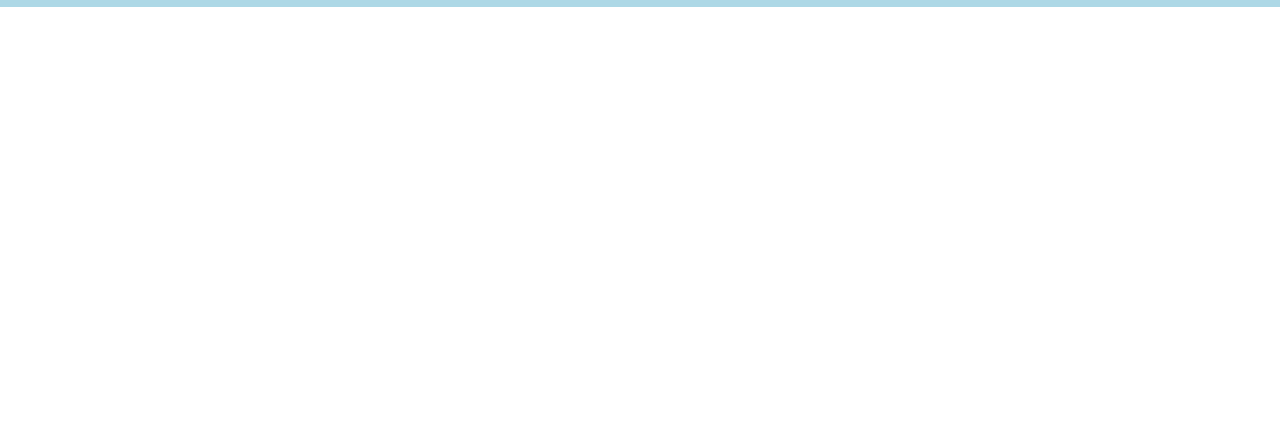
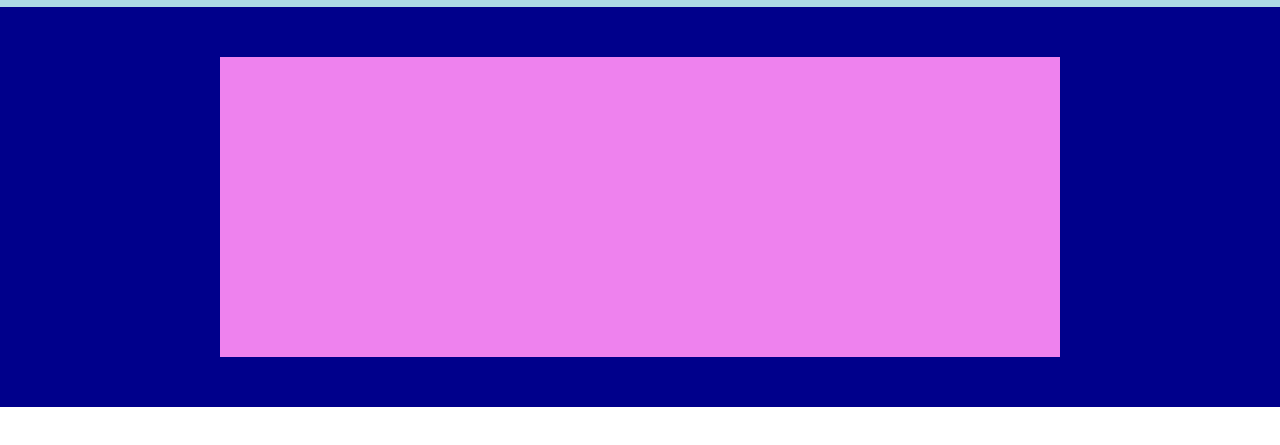
Before and after one commit to matteobonesini/htmlcss-struttura-discord, a plain HTML site: page index.html in a window 1280 px wide. Shown: the part 53-498 px from the top of the page. Drawn offline with Linux system fonts and the light colour scheme.

Commit message:
Completato HEADER

```diff
--- a/css/style.css
+++ b/css/style.css
@@ -20,7 +20,7 @@ html {
 header .container {
     display: flex;
 }
-header .container > * {
+header #top .container > * {
     margin: 10px 0;
     padding: 0 10px;
     height: 40px;
@@ -41,6 +41,14 @@ header #login {
 }
 
 
+header #bottom .container {
+    justify-content: center;
+}
+header #header-bottom-section {
+    margin: 50px 0;
+    width: 70%;
+    height: 300px;
+}
 
 
 
@@ -52,10 +60,16 @@ header #login {
 
 /* DEBUG */
 
-.debug header {
+.debug header #top{
     background-color: #add8e6;
 }
-.debug header .container > * {
+.debug header #top .container > * {
     background-color: #daa520;
     border: 1px solid black;
 }
+.debug header #bottom {
+    background-color: #00008b;
+}
+.debug header #bottom #header-bottom-section {
+    background-color: #ee82ee;
+}
--- a/index.html
+++ b/index.html
@@ -15,6 +15,8 @@
 
         <header>
 
+            <section id="top">
+
                 <div class="container">
 
                     <div id="logo">
@@ -31,7 +33,23 @@
 
                 </div>
 
+            </section>
+
+            <section id="bottom">
+
+                <div class="container">
+
+                    <div id="header-bottom-section">
+
+                    </div>
+
+                </div>
+
+            </section>
+
         </header>
+
+
 
     </body>
 </html>
```
Lines whose indentation alone changed are shown as unchanged.
